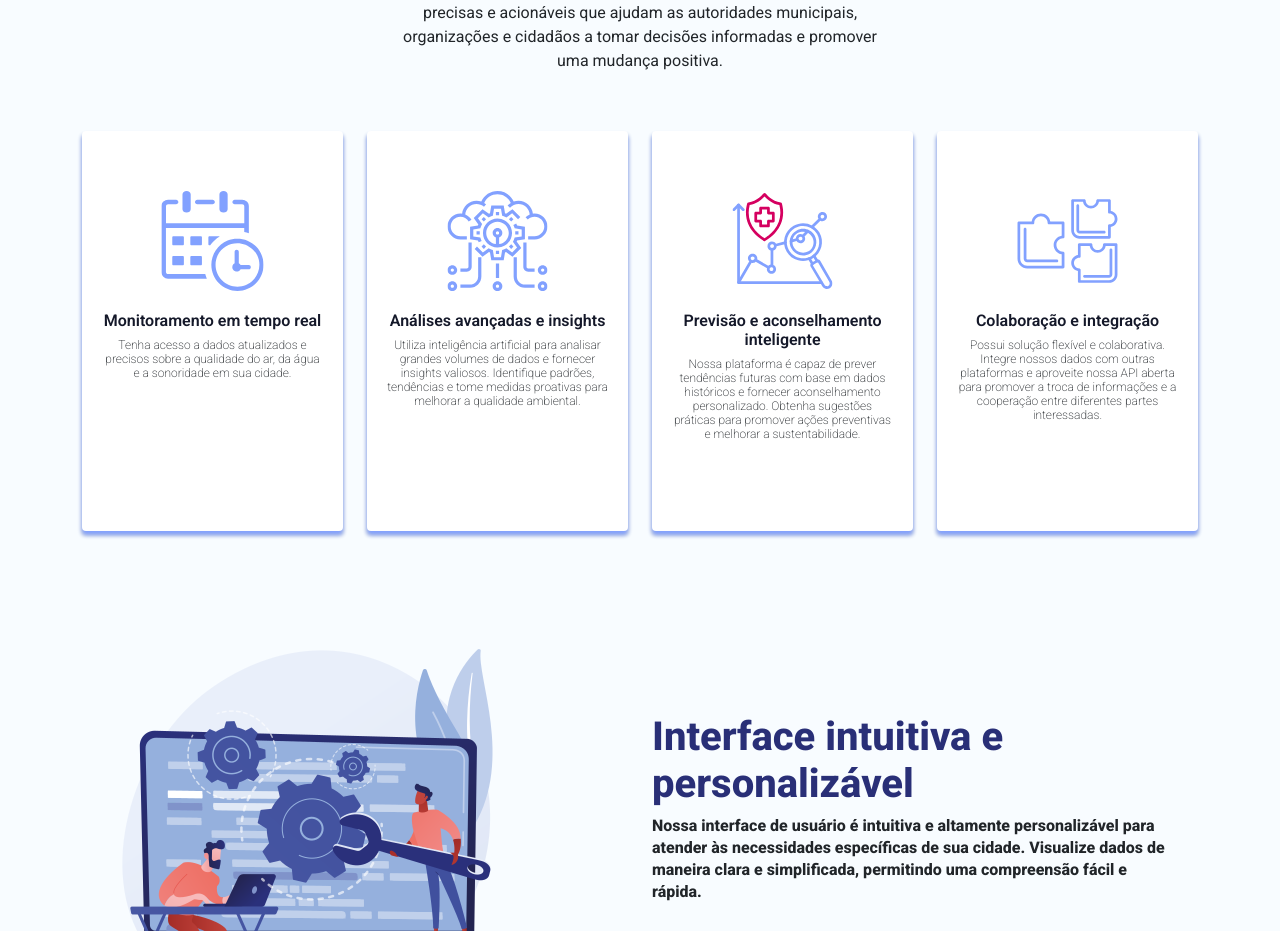
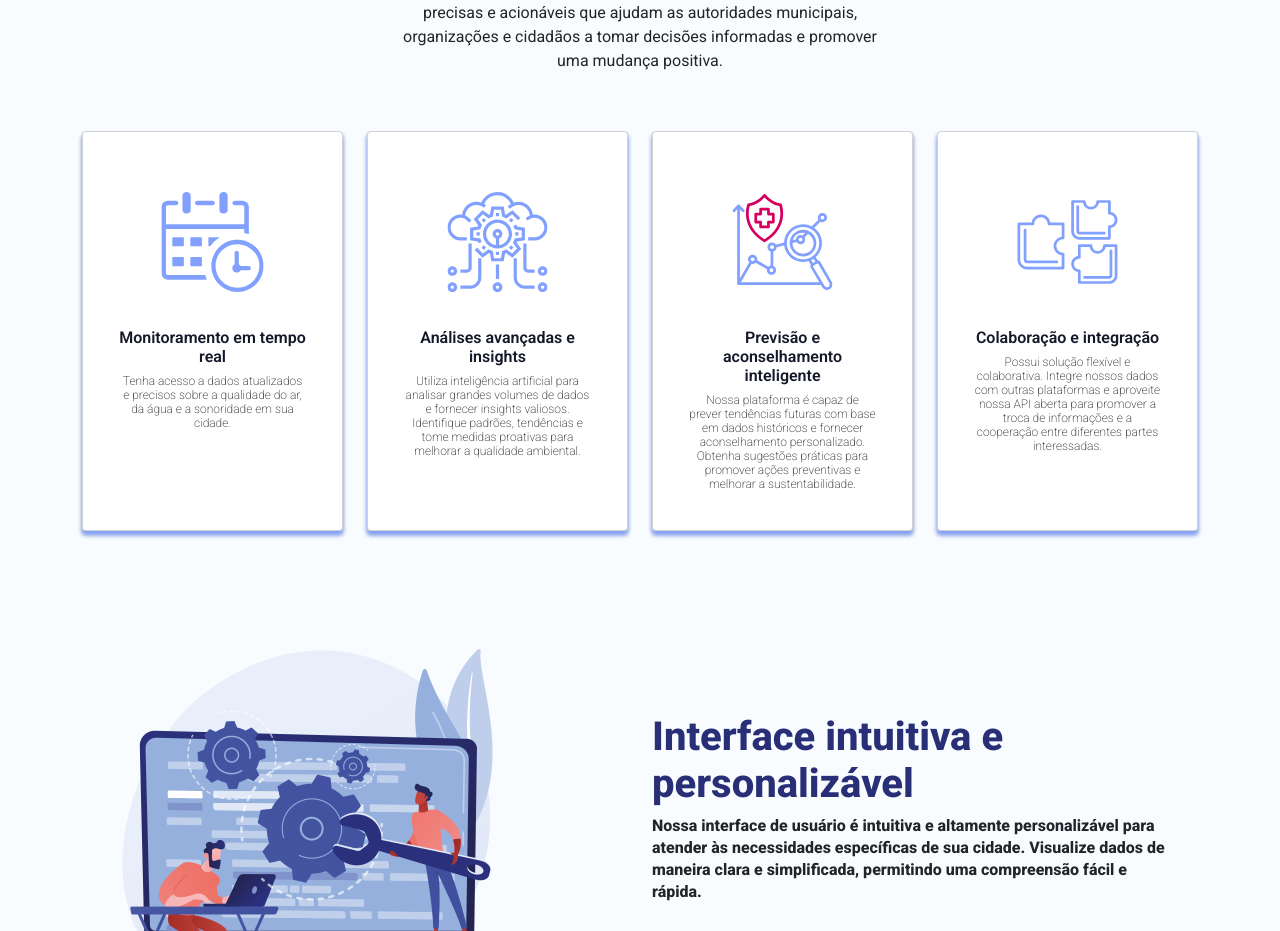
Before and after one commit to lifesustent/front-sprint-03, a React (Create React App) app: page / in a window 1280 px wide. Shown: the part 868-1799 px from the top of the page. Built offline with nearby package versions, Linux system fonts and the light colour scheme.

Commit message:
fix: correção de nomenclatura de class para className

```diff
--- a/package.json
+++ b/package.json
@@ -8,6 +8,7 @@
     "@testing-library/user-event": "^13.5.0",
     "react": "^18.2.0",
     "react-dom": "^18.2.0",
+    "react-router-dom": "^6.16.0",
     "react-scripts": "5.0.1",
     "styled-components": "^6.0.8",
     "web-vitals": "^2.1.4"
--- a/src/containers/Cards/index.jsx
+++ b/src/containers/Cards/index.jsx
@@ -59,32 +59,32 @@ export default function Cards() {
 
       <div className="row">
         <div className="col">
-          <Card class="card">
-            <CardImage src={realTime} class="card-img-top" alt="Monitoramento em tempo real" />
-            <div class="card-body">
-              <CardTitle class="card-title">Monitoramento em tempo real</CardTitle>
-              <CardText class="card-text">Tenha acesso a dados atualizados e precisos sobre a qualidade do ar, da água e a sonoridade em sua cidade.</CardText>
+          <Card className="card">
+            <CardImage src={realTime} className="card-img-top" alt="Monitoramento em tempo real" />
+            <div className="card-body">
+              <CardTitle className="card-title">Monitoramento em tempo real</CardTitle>
+              <CardText className="card-text">Tenha acesso a dados atualizados e precisos sobre a qualidade do ar, da água e a sonoridade em sua cidade.</CardText>
             </div>
           </Card>
         </div>
 
         <div className="col">
-          <Card class="card">
-            <CardImage src={analysis} class="card-img-top" alt="Análises avançadas e insights" />
-            <div class="card-body">
-              <CardTitle class="card-title">Análises avançadas e insights</CardTitle>
-              <CardText class="card-text">Utiliza inteligência artificial para analisar grandes volumes de dados e fornecer insights valiosos.
+          <Card className="card">
+            <CardImage src={analysis} className="card-img-top" alt="Análises avançadas e insights" />
+            <div className="card-body">
+              <CardTitle className="card-title">Análises avançadas e insights</CardTitle>
+              <CardText className="card-text">Utiliza inteligência artificial para analisar grandes volumes de dados e fornecer insights valiosos.
             Identifique padrões, tendências e tome medidas proativas para melhorar a qualidade ambiental.</CardText>
             </div>
           </Card>
         </div>
 
         <div className="col">
-          <Card class="card">
-            <CardImage src={predict} class="card-img-top" alt="Previsão e aconselhamento inteligente" />
-            <div class="card-body">
-              <CardTitle class="card-title">Previsão e aconselhamento inteligente</CardTitle>
-              <CardText class="card-text">Nossa plataforma é capaz de prever tendências futuras com base em dados históricos e fornecer
+          <Card className="card">
+            <CardImage src={predict} className="card-img-top" alt="Previsão e aconselhamento inteligente" />
+            <div className="card-body">
+              <CardTitle className="card-title">Previsão e aconselhamento inteligente</CardTitle>
+              <CardText className="card-text">Nossa plataforma é capaz de prever tendências futuras com base em dados históricos e fornecer
             aconselhamento personalizado. Obtenha sugestões práticas para promover ações preventivas e melhorar a
             sustentabilidade.</CardText>
             </div>
@@ -92,11 +92,11 @@ export default function Cards() {
         </div>
 
         <div className="col">
-          <Card class="card">
-            <CardImage src={colab} class="card-img-top" alt="Colaboração e integração" />
-            <div class="card-body">
-              <CardTitle class="card-title">Colaboração e integração</CardTitle>
-              <CardText class="card-text">Possui solução flexível e colaborativa. Integre nossos dados com outras plataformas e aproveite nossa API
+          <Card className="card">
+            <CardImage src={colab} className="card-img-top" alt="Colaboração e integração" />
+            <div className="card-body">
+              <CardTitle className="card-title">Colaboração e integração</CardTitle>
+              <CardText className="card-text">Possui solução flexível e colaborativa. Integre nossos dados com outras plataformas e aproveite nossa API
             aberta para promover a troca de informações e a cooperação entre diferentes partes interessadas.</CardText>
             </div>
           </Card>
--- a/src/containers/Contact/index.jsx
+++ b/src/containers/Contact/index.jsx
@@ -56,7 +56,7 @@ export default function Contact() {
               </FormControl>
 
 
-              <Button type="submit" className="btn btn-primary rounded-pill">Agendar demonstração <i class="bi bi-calendar ml-4"></i></Button>
+              <Button type="submit" className="btn btn-primary rounded-pill">Agendar demonstração <i className="bi bi-calendar ml-4"></i></Button>
             </FormContainer>
           </form>
         </div>
--- a/src/containers/Stakeholders/index.jsx
+++ b/src/containers/Stakeholders/index.jsx
@@ -15,7 +15,7 @@ export default function Stakeholders() {
       <Inner className='d-flex flex-column align-items-center justify-content-center'>
         <h6>Acreditado por</h6>
 
-        <div class="d-flex">
+        <div className="d-flex">
           <img src={fiapLogo} className='mx-2' alt="FIAP - Faculdade de Informática e Administração Paulista" />
           <img src={ibmLogo} className='mx-2' alt="IBM" />
         </div>
--- a/src/index.js
+++ b/src/index.js
@@ -1,13 +1,25 @@
 import React from 'react';
 import ReactDOM from 'react-dom/client';
+import {
+  createBrowserRouter,
+  RouterProvider,
+} from 'react-router-dom';
 import './index.css';
 import App from './App';
 import reportWebVitals from './reportWebVitals';
 
+const router = createBrowserRouter([
+  {
+    path: "/",
+    element: <App />,
+  },
+]);
+
+
 const root = ReactDOM.createRoot(document.getElementById('root'));
 root.render(
   <React.StrictMode>
-    <App />
+    <RouterProvider router={router} />
   </React.StrictMode>
 );
 
```
Also changed, not shown: src/containers/Auth/index.jsx (added, +33 -0 lines), 1 other file (tests, documents, lock files or other folders).
